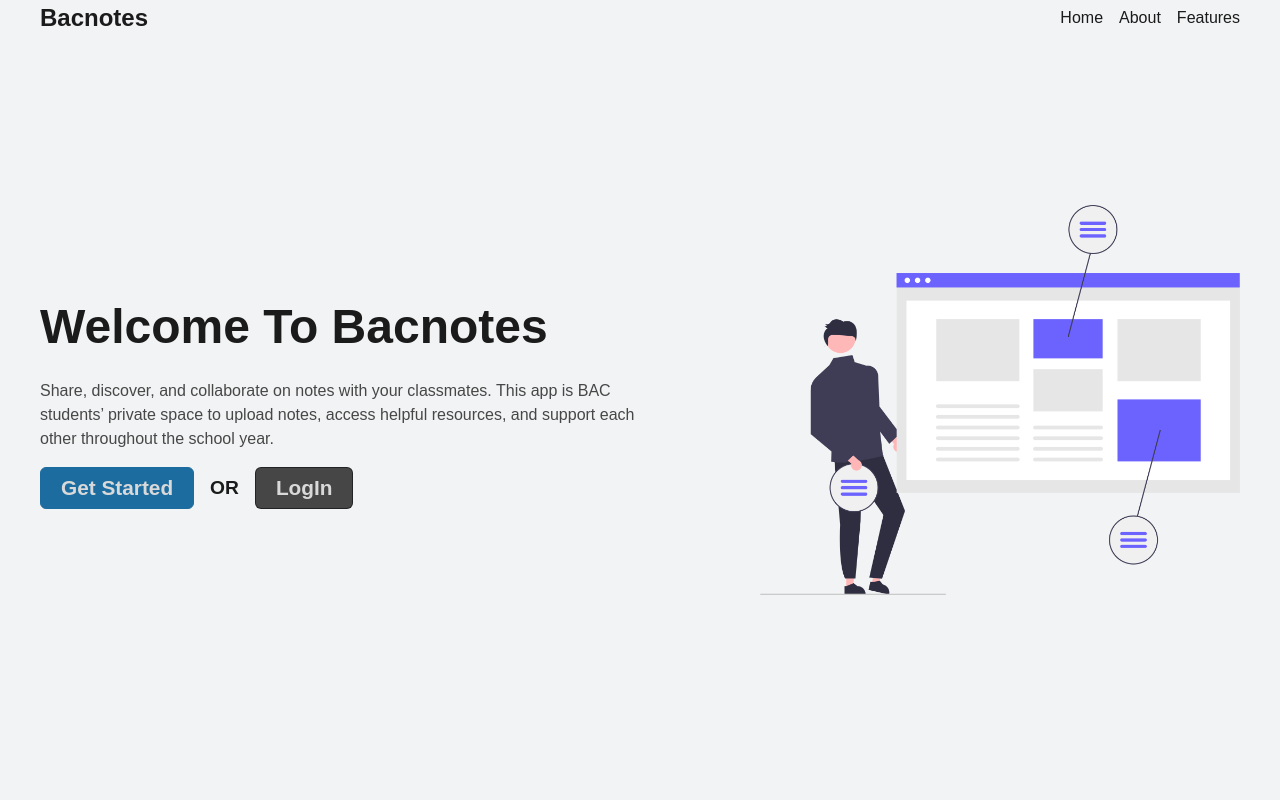
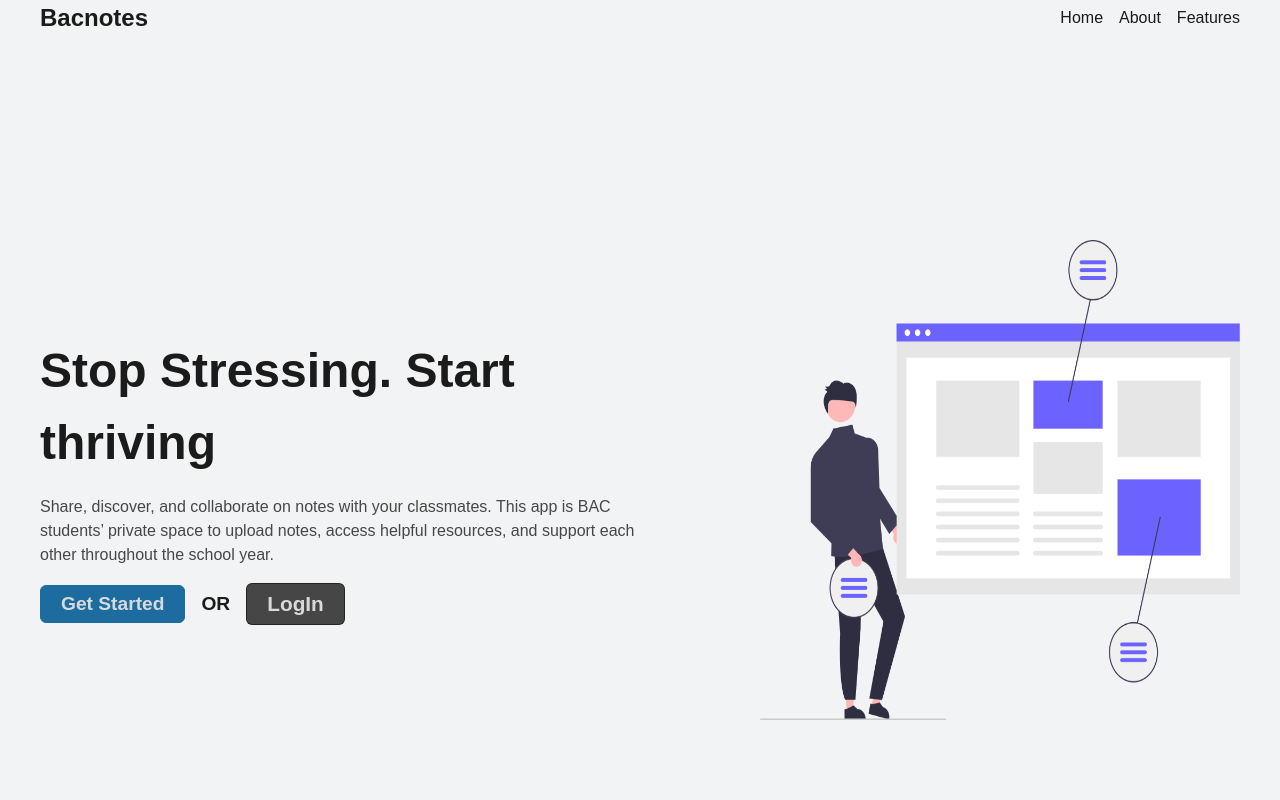
Before and after one commit to Jad-Kobeissi/bacnotes, a Next.js app: page / in a window 1280 px wide. Shown: the top 800 px of the page. Built offline with nearby package versions, Linux system fonts and the light colour scheme; what tailwind-fluid-typography would draw is missing.

Commit message:
change hero text from welcome to selling the dream

```diff
--- a/app/page.tsx
+++ b/app/page.tsx
@@ -43,11 +43,13 @@ function Home() {
       initial={{ opacity: 0, y: 100 }}
       animate={{ opacity: inView ? 1 : 0, y: 0 }}
       transition={{ duration: 0.4 }}
-      className="flex landing-md:flex-row flex-col-reverse h-screen items-center landing-md:justify-between px-10 gap-9"
+      className="flex landing-md:flex-row flex-col-reverse pt-[30vh] landing-md:justify-between px-10 gap-9 items-center"
       id="home"
     >
       <div className="landing-md:w-1/2 flex items-start justify-center flex-col gap-4">
-        <h1 className="text-[3rem] font-bold">Welcome To Bacnotes</h1>
+        <h1 className="text-[3rem] font-bold">
+          Stop Stressing. Start thriving
+        </h1>
         <p className="text-[var(--secondary-text)]">
           Share, discover, and collaborate on notes with your classmates. This
           app is BAC students’ private space to upload notes, access helpful
@@ -56,7 +58,7 @@ function Home() {
         <div className="flex gap-4 items-center justify-center">
           <Link
             href={"/signup"}
-            className="bg-[var(--brand)] text-[var(--button-text)] px-5 py-1 rounded-md font-bold text-[1.3rem] border border-[var(--brand)] hover:bg-transparent hover:emphasized-text active:bg-transparent active:emphasized-text transition duration-200"
+            className="bg-[var(--brand)] text-[var(--button-text)] px-5 py-1 rounded-md font-bold text-[1.2rem] border border-[var(--brand)] hover:bg-transparent hover:emphasized-text active:bg-transparent active:emphasized-text transition duration-200"
           >
             Get Started
           </Link>
@@ -69,7 +71,11 @@ function Home() {
           </Link>
         </div>
       </div>
-      <img src="/notes.png" alt="Bacnotes picture" className="w-[30rem]" />
+      <img
+        src="/notes.png"
+        alt="Bacnotes picture"
+        className="w-[30rem] aspect-square"
+      />
     </motion.div>
   );
 }
```
